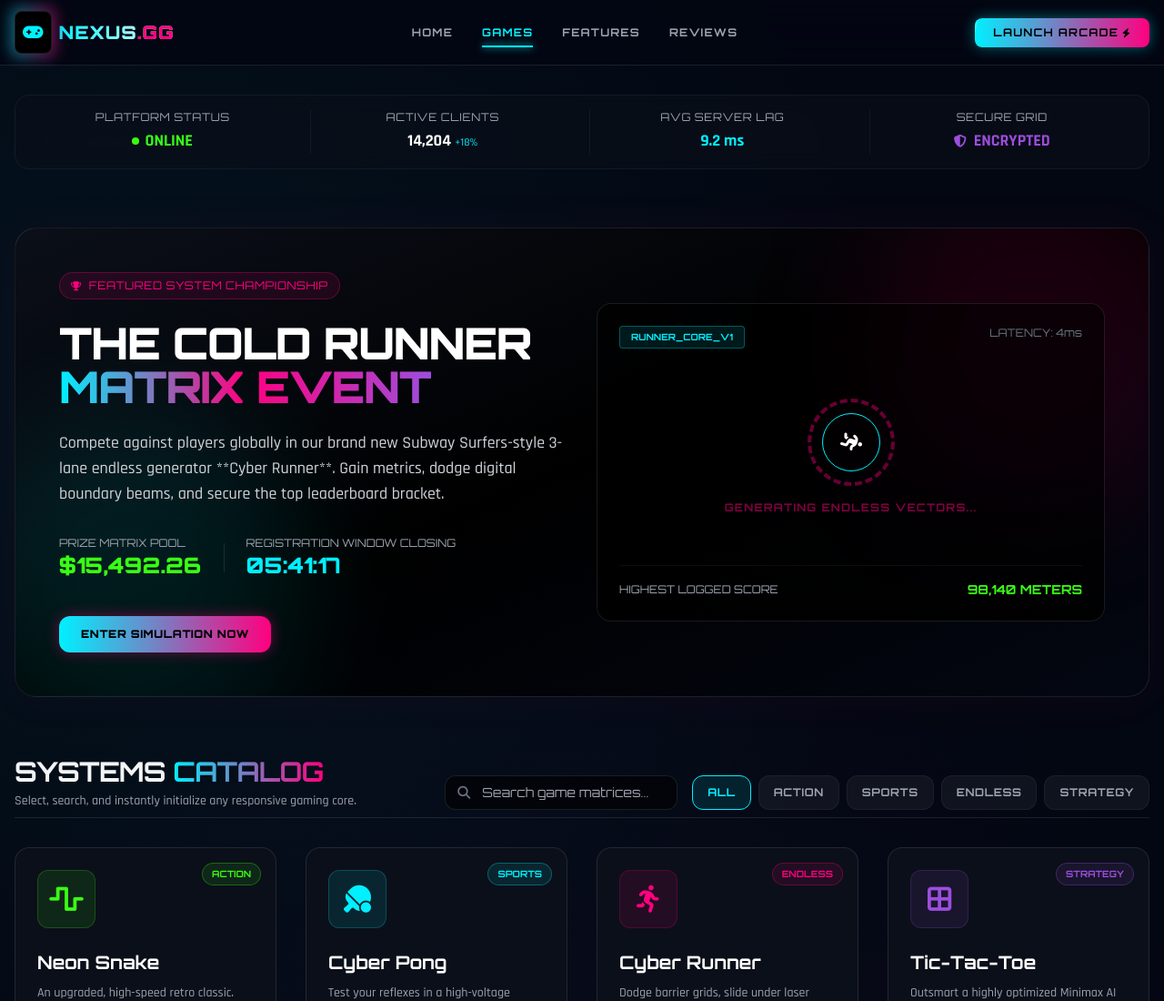
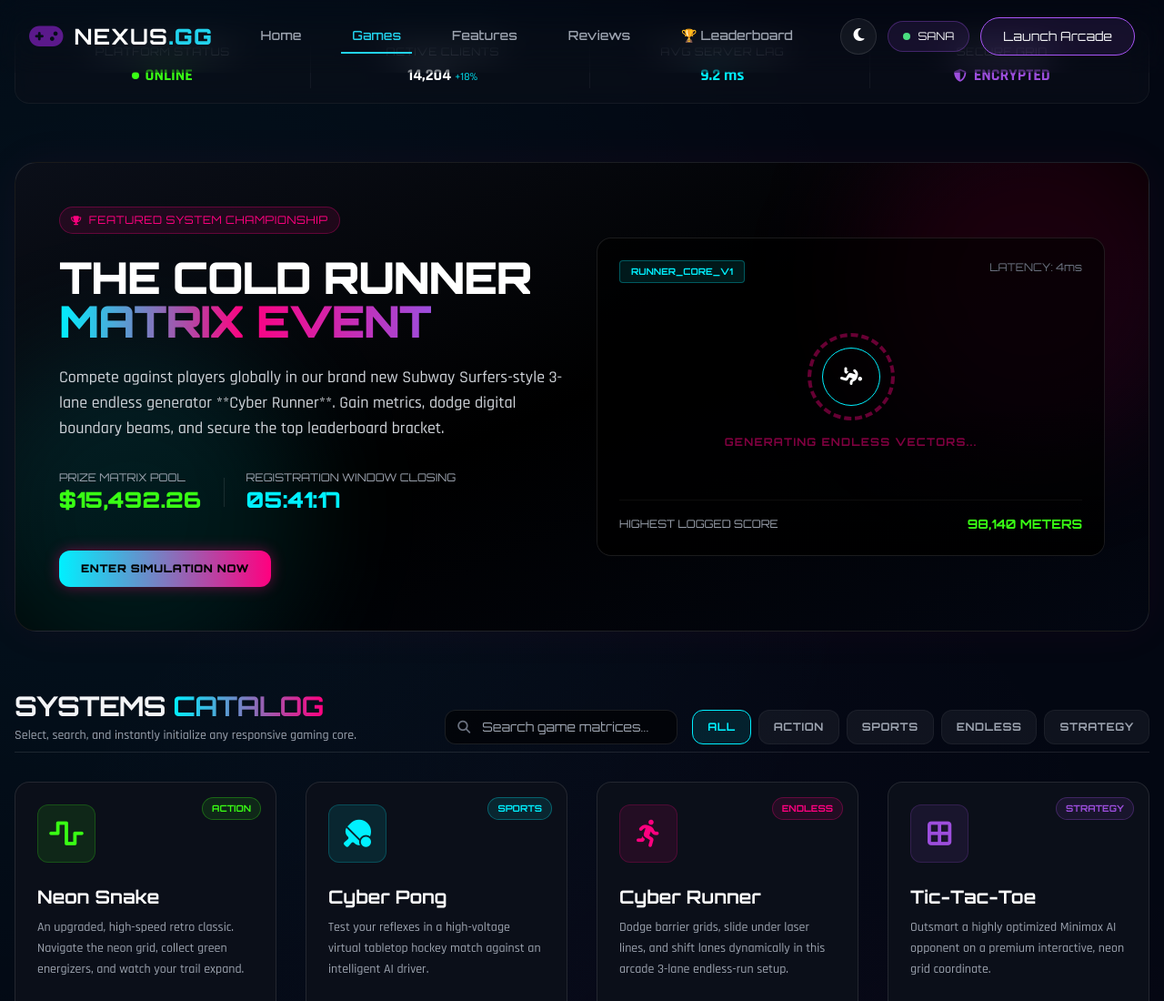
Before and after one commit to JHANSI-07-10/multi-game-arcade, a plain HTML site: page Live Games/games.html in a window 1280 px wide. Shown: the top 1100 px of the page at 91% size. Drawn offline with nearby package versions, Linux system fonts and the light colour scheme.

Commit message:
Updated nav bar in games

```diff
--- a/Live Games/games.html
+++ b/Live Games/games.html
@@ -85,57 +85,123 @@
 <body class="font-rajdhani text-gray-100 overflow-x-hidden min-h-screen flex flex-col custom-scrollbar">
 
     <!-- Unified Navigation Bar -->
-    <nav class="sticky top-0 z-50 bg-cyber-dark/85 backdrop-blur-xl border-b border-white/10 px-4 py-3 transition-all duration-300">
-        <div class="max-w-7xl mx-auto flex items-center justify-between">
+    <!-- ==============================
+     MAIN NAV
+     ============================== -->
+    <nav class="fixed w-full z-50 transition-all duration-300" id="navbar"
+     style="background:var(--nav-bg);backdrop-filter:blur(18px);border-bottom:1px solid var(--border-color);">
+        <div class="max-w-7xl mx-auto px-4 sm:px-6 lg:px-8">
+            <div class="flex items-center justify-between h-20">
 
-            <!-- Logo Brand -->
-            <a href="index.html" class="flex items-center gap-2 group" onclick="playSynthSound(440, 'triangle', 0.1)">
-                <div class="relative">
-                    <div class="absolute -inset-1 bg-gradient-to-r from-cyber-blue to-cyber-pink rounded-lg blur opacity-50 group-hover:opacity-100 transition duration-300"></div>
-                    <div class="relative bg-black p-2 rounded-lg border border-white/10">
-                        <i class="fa-solid fa-gamepad text-cyber-blue text-lg group-hover:rotate-12 transition-transform duration-300"></i>
-                    </div>
-                </div>
-                <span class="font-orbitron font-black tracking-wider text-xl bg-gradient-to-r from-cyber-blue to-white bg-clip-text text-transparent">NEXUS<span class="text-cyber-pink">.GG</span></span>
-            </a>
-
-            <!-- Centered Core Navigation Links -->
-            <div class="hidden md:flex items-center gap-8 font-orbitron text-xs tracking-widest font-semibold">
-                <a href="index.html" class="text-gray-400 hover:text-white neon-glow-blue transition duration-300 py-2" onclick="playSynthSound(500, 'sine', 0.05)">HOME</a>
-
-                <!-- Games Active Link with Underline Glow -->
-                <div class="relative py-2">
-                    <a href="games.html" class="text-cyber-blue font-bold">GAMES</a>
-                    <span class="absolute bottom-0 left-0 w-full h-[2px] bg-cyber-blue shadow-[0_0_8px_#00f0ff]"></span>
+            <!-- Logo -->
+                <div class="flex items-center gap-3 cursor-pointer">
+                    <i class="fa-solid fa-gamepad text-3xl animate-pulse" style="color:#b026ff;"></i>
+                    <span class="font-orbitron text-2xl font-bold tracking-wider text-white">
+                    NEXUS<span class="text-cyan-400 font-black">.GG</span>
+                    </span>
                 </div>
 
-                <a href="index.html#features" class="text-gray-400 hover:text-white neon-glow-blue transition duration-300 py-2" onclick="playSynthSound(550, 'sine', 0.05)">FEATURES</a>
-                <a href="index.html#reviews-section" class="text-gray-400 hover:text-white neon-glow-blue transition duration-300 py-2" onclick="playSynthSound(600, 'sine', 0.05)">REVIEWS</a>
+            <!-- Desktop Links -->
+            <div class="hidden md:flex items-baseline space-x-8">
+                <a href="index.html"
+                   class="font-orbitron px-3 py-2 text-sm font-medium text-gray-400 hover:text-cyan-400 transition">
+                    Home
+                </a>
+
+                <!-- Active Link -->
+                <a href="games.html"
+                   class="font-orbitron px-3 py-2 text-sm font-medium text-cyan-400 border-b-2 border-cyan-400">
+                    Games
+                </a>
+
+                <a href="index.html#features"
+                   class="font-orbitron px-3 py-2 text-sm font-medium text-gray-400 hover:text-cyan-400 transition">
+                    Features
+                </a>
+
+                <a href="index.html#reviews-section"
+                   class="font-orbitron px-3 py-2 text-sm font-medium text-gray-400 hover:text-cyan-400 transition">
+                    Reviews
+                </a>
+
+                <a href="index.html#leaderboard"
+                   class="font-orbitron px-3 py-2 text-sm font-medium text-gray-400 hover:text-yellow-400 transition">
+                    🏆 Leaderboard
+                </a>
             </div>
 
-            <!-- Action Button & Hamburger Panel Toggle -->
-            <div class="flex items-center gap-4">
-                <a href="games.html" class="hidden sm:inline-flex relative group overflow-hidden px-5 py-2 rounded-lg font-orbitron text-xs font-bold tracking-widest text-black bg-gradient-to-r from-cyber-blue to-cyber-pink transition duration-300 transform active:scale-95 shadow-neon-blue hover:shadow-neon-pink" onclick="playSynthSound(880, 'sine', 0.15)">
-                    <span class="absolute inset-0 w-full h-full bg-white/20 transform -skew-x-12 -translate-x-full group-hover:translate-x-full transition-transform duration-1000"></span>
-                    <span class="relative flex items-center gap-1">LAUNCH ARCADE <i class="fa-solid fa-bolt text-[10px]"></i></span>
+            <!-- Right Side -->
+            <div class="hidden md:flex items-center gap-3">
+
+                <!-- Theme Toggle -->
+                <button id="theme-toggle"
+                        class="w-10 h-10 rounded-full border border-white/10 bg-white/5 text-white hover:border-purple-500 transition">
+                    <i class="fa-solid fa-moon"></i>
+                </button>
+
+                <!-- Pilot Tag -->
+                <div class="flex items-center gap-2 px-4 py-2 rounded-full border border-purple-500/30 bg-purple-500/10 font-orbitron text-xs">
+                    <span class="w-2 h-2 rounded-full bg-green-400"></span>
+                    SANA
+                </div>
+
+                <!-- Launch Button -->
+                <a href="games.html"
+                   class="border border-purple-500 px-6 py-2.5 rounded-full font-orbitron text-sm bg-purple-500/10 hover:bg-purple-500/20 transition">
+                    Launch Arcade
                 </a>
+            </div>
 
-                <!-- Mobile Navigation Trigger -->
-                <button id="mobile-menu-btn" class="md:hidden text-gray-400 hover:text-white focus:outline-none p-2 rounded-lg border border-white/10 hover:bg-white/5" aria-label="Toggle Menu">
-                    <i class="fa-solid fa-bars text-xl" id="menu-icon"></i>
+            <!-- Mobile Menu Button -->
+            <div class="md:hidden flex items-center gap-3">
+                <button class="w-9 h-9 rounded-full flex items-center justify-center border border-white/10 bg-white/5 text-white">
+                    <i class="fa-solid fa-moon text-sm"></i>
+                </button>
+
+                <button id="mobile-menu-btn" class="p-2 text-gray-300">
+                    <i class="fa-solid fa-bars text-2xl"></i>
                 </button>
             </div>
         </div>
+    </div>
 
-        <!-- Mobile Navigation Dropdown Menu -->
-        <div id="mobile-menu" class="hidden md:hidden mt-3 border-t border-white/5 pt-4 pb-2 space-y-3 font-orbitron tracking-widest text-sm px-2">
-            <a href="index.html" class="block text-gray-400 hover:text-white px-3 py-2 rounded-md hover:bg-white/5 transition-all">HOME</a>
-            <a href="games.html" class="block text-cyber-blue font-bold px-3 py-2 rounded-md bg-cyber-blue/10 transition-all">GAMES</a>
-            <a href="index.html#features" class="block text-gray-400 hover:text-white px-3 py-2 rounded-md hover:bg-white/5 transition-all">FEATURES</a>
-            <a href="index.html#reviews-section" class="block text-gray-400 hover:text-white px-3 py-2 rounded-md hover:bg-white/5 transition-all">REVIEWS</a>
-            <a href="games.html" class="block text-center text-black bg-gradient-to-r from-cyber-blue to-cyber-pink font-bold py-2.5 rounded-md hover:opacity-90 transition-all">LAUNCH ARCADE</a>
+    <!-- Mobile Menu -->
+    <div id="mobile-menu"
+         class="hidden md:hidden absolute w-full left-0 bg-[#07070f]/95 backdrop-blur-xl border-t border-white/10">
+        <div class="px-4 pt-4 pb-6 space-y-3">
+
+            <a href="index.html"
+               class="block px-3 py-2.5 rounded-md font-orbitron text-gray-300">
+                Home
+            </a>
+
+            <a href="games.html"
+               class="block px-3 py-2.5 rounded-md font-orbitron text-cyan-400">
+                Games
+            </a>
+
+            <a href="index.html#features"
+               class="block px-3 py-2.5 rounded-md font-orbitron text-gray-300">
+                Features
+            </a>
+
+            <a href="index.html#reviews-section"
+               class="block px-3 py-2.5 rounded-md font-orbitron text-gray-300">
+                Reviews
+            </a>
+
+            <a href="index.html#leaderboard"
+               class="block px-3 py-2.5 rounded-md font-orbitron text-yellow-400">
+                🏆 Leaderboard
+            </a>
+
+            <a href="games.html"
+               class="block w-full text-center font-orbitron font-bold py-3 rounded-lg text-black bg-gradient-to-r from-purple-500 to-cyan-400">
+                Launch Arcade
+            </a>
         </div>
-    </nav>
+    </div>
+</nav>
 
     <!-- Main Content Grid -->
     <main class="flex-grow max-w-7xl w-full mx-auto px-4 py-8 space-y-16">
```
